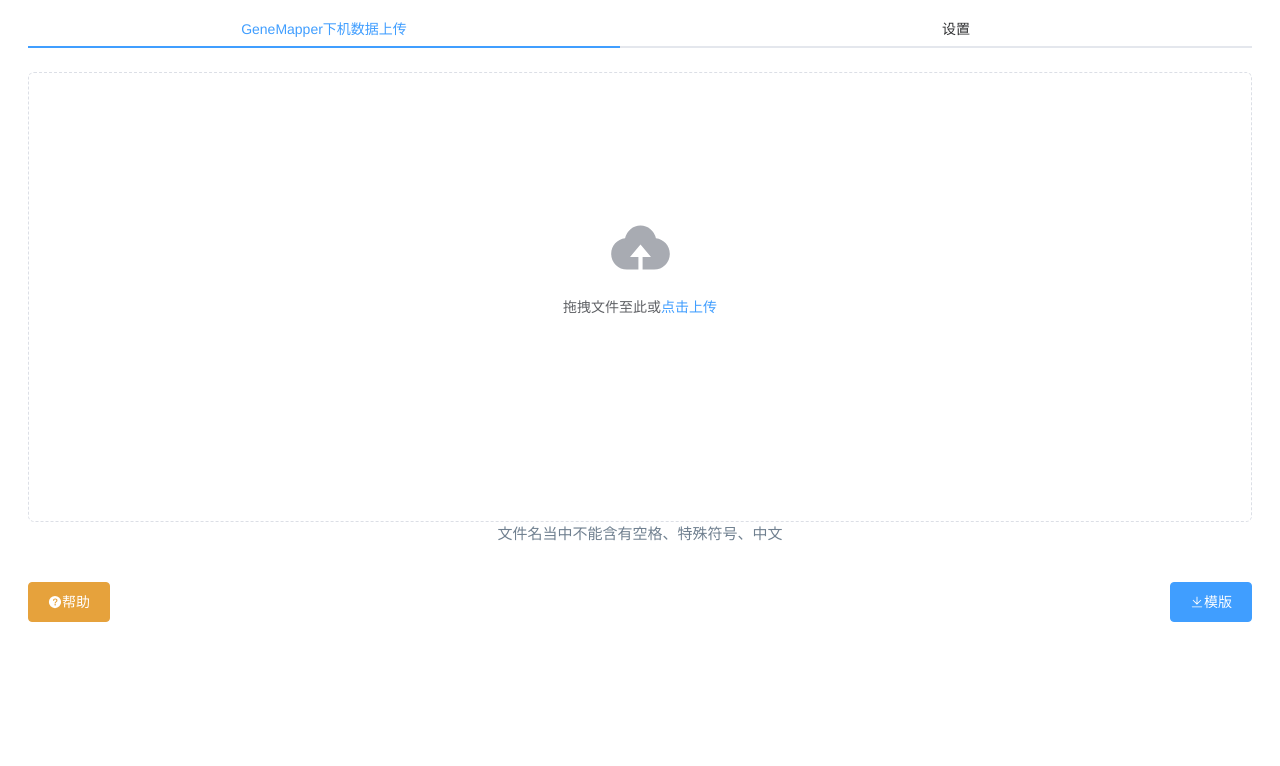
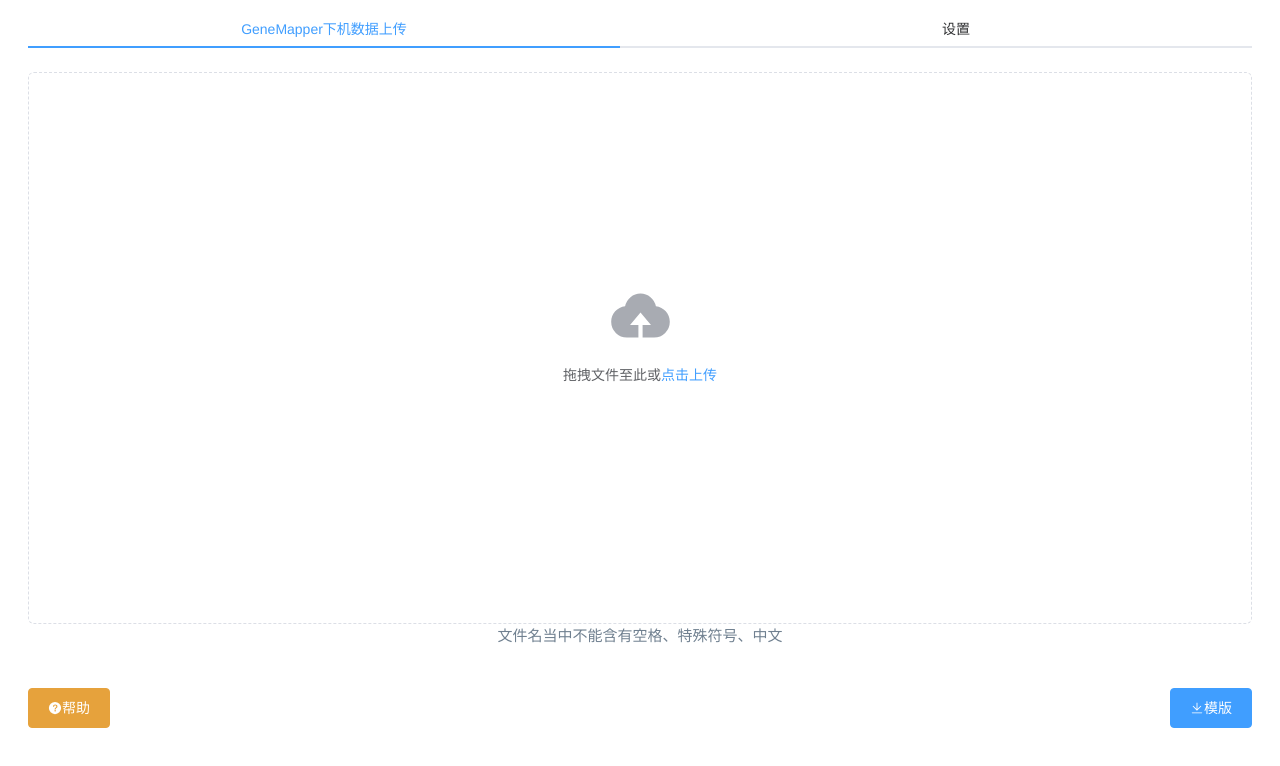
Before and after one commit to NTLx/AneuFiler, a Vue app: page / in a window 1280 px wide. Shown: the top 766 px of the page. Built offline with nearby package versions, Linux system fonts and the light colour scheme.

Commit message:
perf: add adaptive layout to the main interface of the software

```diff
--- a/src/App.vue
+++ b/src/App.vue
@@ -12,7 +12,7 @@
           name="first"
           v-if="showUploadGen"
         >
-          <div id="holder" class="holder" style="height: 510px">
+          <div id="holder" class="holder">
             <div>
               <el-upload
                 class="upload-demo"
@@ -3632,6 +3632,9 @@ export default {
 .demo-tabs .el-tab-pane {
   flex: 1;
 }
+#holder {
+  height: 77vh;
+}
 #app {
   font-family: Avenir, Helvetica, Arial, sans-serif;
   -webkit-font-smoothing: antialiased;
@@ -3640,7 +3643,7 @@ export default {
   color: #2c3e50;
 }
 .upload-demo .el-upload-dragger {
-  height: 450px;
+  height: 69vh;
 }
 .el-upload-dragger {
   margin-top: 10px;
@@ -3677,15 +3680,11 @@ a.help {
   border-radius: 4px;
   text-align: left;
 }
-.fileSetting {
-  margin: 30px 0;
-}
-
 .el-divider__text {
   font-size: 16px !important;
 }
 i.el-icon.el-icon--upload {
-  margin-top: 100px;
+  margin-top: 21vh;
 }
 .spanPosition {
   display: flex;
```
